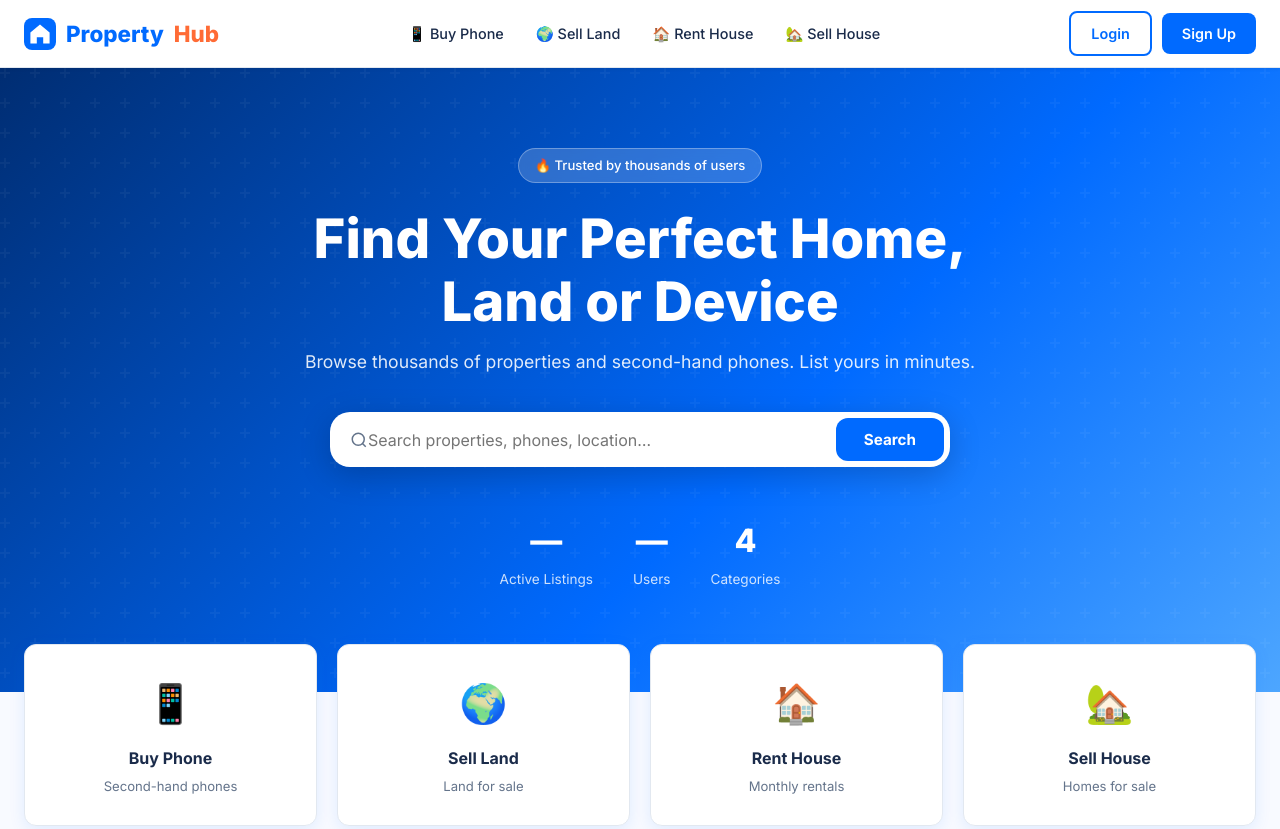
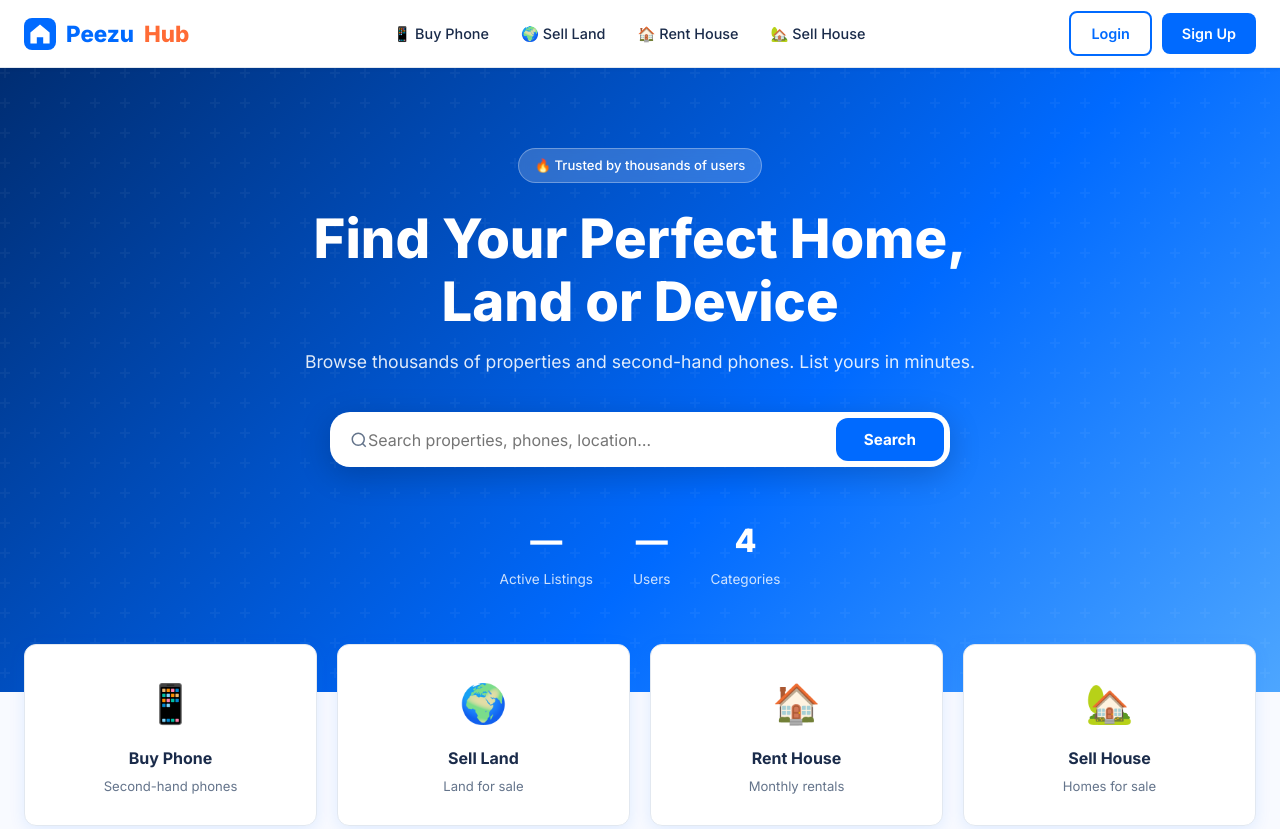
Before and after one commit to kolapodev-a11y/PropertyHub, a plain HTML site: page index.html in a window 1280 px wide. Shown: the top 829 px of the page. Drawn offline with Linux system fonts and the light colour scheme.

Commit message:
Change 'Property' to 'Peezu' in index.html

```diff
--- a/index.html
+++ b/index.html
@@ -17,7 +17,7 @@
         <rect width="40" height="40" rx="10" fill="#006AFF"/>
         <path d="M20 8L8 18V32H16V24H24V32H32V18L20 8Z" fill="white"/>
       </svg>
-      Property<span>Hub</span>
+      Peezu<span>Hub</span>
     </a>
 
     <button class="mobile-menu-toggle" id="mobile-menu-toggle" aria-label="Menu">
```
